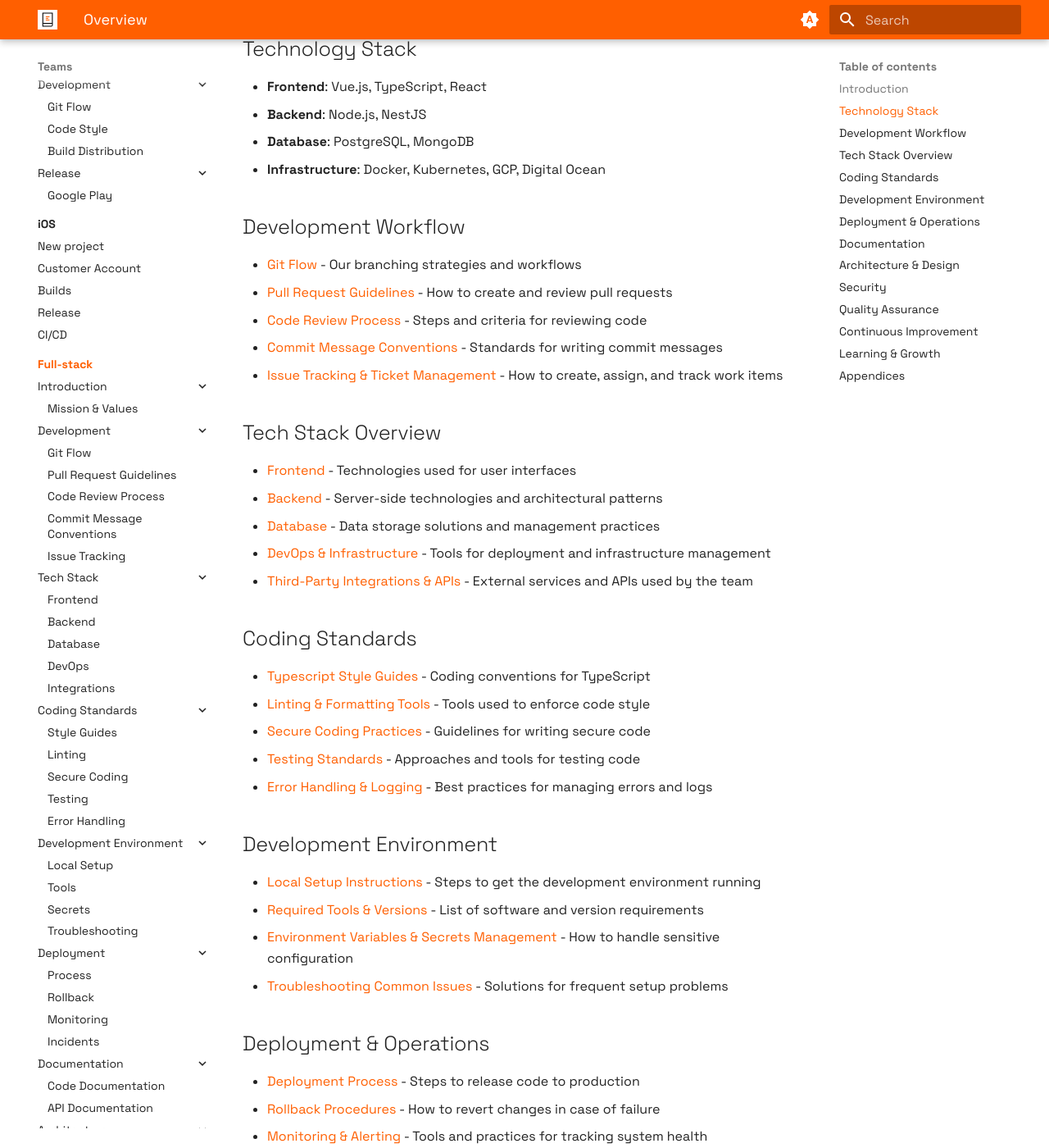
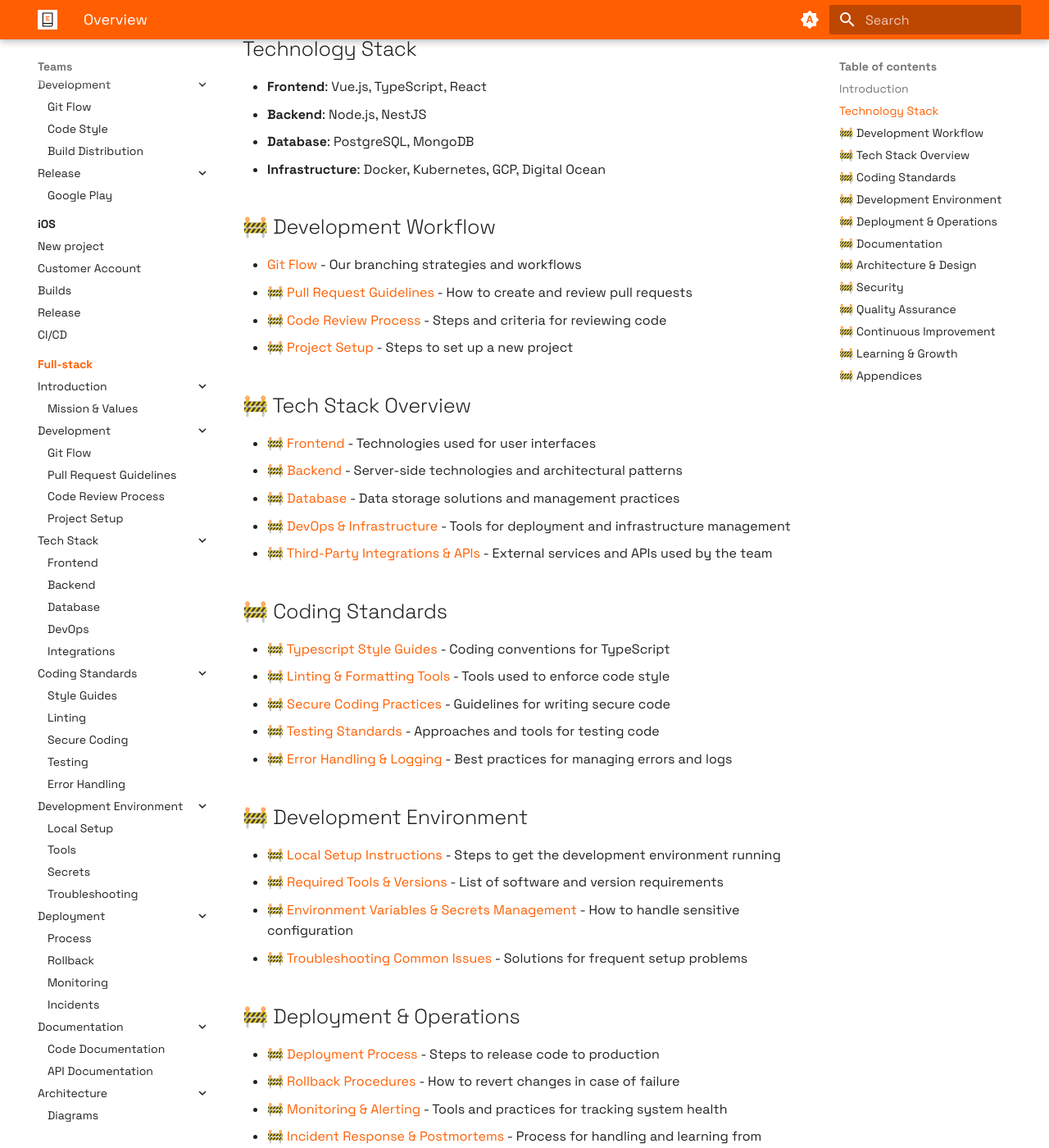
Before and after one commit to futuredapp/Engineering-Handbook, an MkDocs documentation site: the page built from docs/Teams/fullstack/index.md, in a window 1280 px wide and 1400 px high, scrolled down 419 px. Shown: the whole window at 82% size. Built offline with MkDocs 1.6.1 and Material for MkDocs 9.7.7, drawn with Linux system fonts in a browser that asks for light colours; some of the changed text lies outside the part shown.

```diff
--- a/docs/Teams/fullstack/index.md
+++ b/docs/Teams/fullstack/index.md
@@ -13,85 +13,82 @@ The Full-stack team is responsible for developing and maintaining our web applic
 - **Database**: PostgreSQL, MongoDB
 - **Infrastructure**: Docker, Kubernetes, GCP, Digital Ocean
 
-## Development Workflow
+## 🚧 Development Workflow
 
 - [Git Flow](development/00_git_flow.md) - Our branching strategies and workflows
-- [Pull Request Guidelines](development/10_pull_request_guidelines.md) - How to create and review pull requests
-- [Code Review Process](development/20_code_review_process.md) - Steps and criteria for reviewing code
-- [Commit Message Conventions](development/30_commit_message_conventions.md) - Standards for writing commit messages
-- [Issue Tracking & Ticket Management](development/40_issue_tracking.md) - How to create, assign, and track work items
+- 🚧 [Pull Request Guidelines](development/10_pull_request_guidelines.md) - How to create and review pull requests
+- 🚧 [Code Review Process](development/20_code_review_process.md) - Steps and criteria for reviewing code
+- 🚧 [Project Setup](development/30_project_setup.md) - Steps to set up a new project
 
-## Tech Stack Overview
+## 🚧 Tech Stack Overview
 
-- [Frontend](tech_stack/00_frontend.md) - Technologies used for user interfaces
-- [Backend](tech_stack/10_backend.md) - Server-side technologies and architectural patterns
-- [Database](tech_stack/20_database.md) - Data storage solutions and management practices
-- [DevOps & Infrastructure](tech_stack/30_devops.md) - Tools for deployment and infrastructure management
-- [Third-Party Integrations & APIs](tech_stack/40_integrations.md) - External services and APIs used by the team
+- 🚧 [Frontend](tech_stack/00_frontend.md) - Technologies used for user interfaces
+- 🚧 [Backend](tech_stack/10_backend.md) - Server-side technologies and architectural patterns
+- 🚧 [Database](tech_stack/20_database.md) - Data storage solutions and management practices
+- 🚧 [DevOps & Infrastructure](tech_stack/30_devops.md) - Tools for deployment and infrastructure management
+- 🚧 [Third-Party Integrations & APIs](tech_stack/40_integrations.md) - External services and APIs used by the team
 
-## Coding Standards
+## 🚧 Coding Standards
 
-- [Typescript Style Guides](coding_standards/00_style_guides.md) - Coding conventions for TypeScript
-- [Linting & Formatting Tools](coding_standards/10_linting.md) - Tools used to enforce code style
-- [Secure Coding Practices](coding_standards/20_secure_coding.md) - Guidelines for writing secure code
-- [Testing Standards](coding_standards/30_testing.md) - Approaches and tools for testing code
-- [Error Handling & Logging](coding_standards/40_error_handling.md) - Best practices for managing errors and logs
+- 🚧 [Typescript Style Guides](coding_standards/00_style_guides.md) - Coding conventions for TypeScript
+- 🚧 [Linting & Formatting Tools](coding_standards/10_linting.md) - Tools used to enforce code style
+- 🚧 [Secure Coding Practices](coding_standards/20_secure_coding.md) - Guidelines for writing secure code
+- 🚧 [Testing Standards](coding_standards/30_testing.md) - Approaches and tools for testing code
+- 🚧 [Error Handling & Logging](coding_standards/40_error_handling.md) - Best practices for managing errors and logs
 
-## Development Environment
+## 🚧 Development Environment
 
-- [Local Setup Instructions](dev_env/00_local_setup.md) - Steps to get the development environment running
-- [Required Tools & Versions](dev_env/10_tools.md) - List of software and version requirements
-- [Environment Variables & Secrets Management](dev_env/20_secrets.md) - How to handle sensitive configuration
-- [Troubleshooting Common Issues](dev_env/30_troubleshooting.md) - Solutions for frequent setup problems
+- 🚧 [Local Setup Instructions](dev_env/00_local_setup.md) - Steps to get the development environment running
+- 🚧 [Required Tools & Versions](dev_env/10_tools.md) - List of software and version requirements
+- 🚧 [Environment Variables & Secrets Management](dev_env/20_secrets.md) - How to handle sensitive configuration
+- 🚧 [Troubleshooting Common Issues](dev_env/30_troubleshooting.md) - Solutions for frequent setup problems
 
+## 🚧 Deployment & Operations
 
-## Deployment & Operations
+- 🚧 [Deployment Process](deployment/00_deployment.md) - Steps to release code to production
+- 🚧 [Rollback Procedures](deployment/10_rollback.md) - How to revert changes in case of failure
+- 🚧 [Monitoring & Alerting](deployment/20_monitoring.md) - Tools and practices for tracking system health
+- 🚧 [Incident Response & Postmortems](deployment/30_incidents.md) - Process for handling and learning from incidents
 
-- [Deployment Process](deployment/00_deployment.md) - Steps to release code to production
-- [Rollback Procedures](deployment/10_rollback.md) - How to revert changes in case of failure
-- [Monitoring & Alerting](deployment/20_monitoring.md) - Tools and practices for tracking system health
-- [Incident Response & Postmortems](deployment/30_incidents.md) - Process for handling and learning from incidents
+## 🚧 Documentation
 
-## Documentation
+- 🚧 [Code Documentation Standards](docs/00_code_docs.md) - Guidelines for commenting and documenting code
+- 🚧 [API Documentation](docs/10_api_docs.md) - Standards for documenting APIs
 
-- [Code Documentation Standards](docs/00_code_docs.md) - Guidelines for commenting and documenting code
-- [API Documentation](docs/10_api_docs.md) - Standards for documenting APIs
+## 🚧 Architecture & Design
 
-## Architecture & Design
+- 🚧 [System Architecture Diagrams](architecture/00_diagrams.md) - Visual overviews of the system’s structure
+- 🚧 [Key Design Decisions & Rationale](architecture/10_decisions.md) - Explanation of major technical choices
+- 🚧 [Design Patterns Used](architecture/20_patterns.md) - Common patterns implemented in the codebase
+- 🚧 [Scalability & Performance Considerations](architecture/30_scalability.md) - Strategies for handling growth and performance
 
-- [System Architecture Diagrams](architecture/00_diagrams.md) - Visual overviews of the system’s structure
-- [Key Design Decisions & Rationale](architecture/10_decisions.md) - Explanation of major technical choices
-- [Design Patterns Used](architecture/20_patterns.md) - Common patterns implemented in the codebase
-- [Scalability & Performance Considerations](architecture/30_scalability.md) - Strategies for handling growth and performance
+## 🚧 Security
 
+- 🚧 [Authentication & Authorization](security/00_auth.md) - How users and services are authenticated and authorized
+- 🚧 [Data Privacy & Compliance](security/10_privacy.md) - Policies for protecting user data and meeting regulations
+- 🚧 [Secure Dependencies Management](security/20_dependencies.md) - Practices for keeping third-party code safe
+- 🚧 [Vulnerability Management](security/30_vulnerabilities.md) - Process for identifying and addressing security issues
 
-## Security
+## 🚧 Quality Assurance
 
-- [Authentication & Authorization](security/00_auth.md) - How users and services are authenticated and authorized
-- [Data Privacy & Compliance](security/10_privacy.md) - Policies for protecting user data and meeting regulations
-- [Secure Dependencies Management](security/20_dependencies.md) - Practices for keeping third-party code safe
-- [Vulnerability Management](security/30_vulnerabilities.md) - Process for identifying and addressing security issues
+- 🚧 [Testing Strategy & Coverage Goals](qa/00_testing_strategy.md) - Plan and targets for testing code
+- 🚧 [Manual vs. Automated Testing](qa/10_testing.md) - When and how to use each testing approach
+- 🚧 [QA Checklist Before Release](qa/20_checklist.md) - Steps to verify quality before deployment
 
-## Quality Assurance
+## 🚧 Continuous Improvement
 
-- [Testing Strategy & Coverage Goals](qa/00_testing_strategy.md) - Plan and targets for testing code
-- [Manual vs. Automated Testing](qa/10_testing.md) - When and how to use each testing approach
-- [QA Checklist Before Release](qa/20_checklist.md) - Steps to verify quality before deployment
+- 🚧 [Retrospectives & Feedback Loops](improvement/00_retrospectives.md) - Regular reviews to improve processes
+- 🚧 [Technical Debt Management](improvement/10_technical_debt.md) - How to track and address technical debt
+- 🚧 [Experimentation & Prototyping Guidelines](improvement/20_experimentation.md) - Rules for trying out new ideas safely
 
-## Continuous Improvement
+## 🚧 Learning & Growth
 
-- [Retrospectives & Feedback Loops](improvement/00_retrospectives.md) - Regular reviews to improve processes
-- [Technical Debt Management](improvement/10_technical_debt.md) - How to track and address technical debt
-- [Experimentation & Prototyping Guidelines](improvement/20_experimentation.md) - Rules for trying out new ideas safely
+- 🚧 [Recommended Reading & Courses](learning/00_reading.md) - Resources for skill development
+- 🚧 [Internal Tech Talks & Knowledge Sharing](learning/10_tech_talks.md) - Opportunities for team learning
 
-## Learning & Growth
+## 🚧 Appendices
 
-- [Recommended Reading & Courses](learning/00_reading.md) - Resources for skill development
-- [Internal Tech Talks & Knowledge Sharing](learning/10_tech_talks.md) - Opportunities for team learning
-
-## Appendices
-
-- [Glossary of Terms](appendices/00_glossary.md) - Definitions of technical terms and acronyms
-- [Useful Scripts & Tools](appendices/10_scripts.md) - Handy scripts and utilities for daily work
-- [FAQ](appendices/20_faq.md) - Answers to frequently asked questions
-- [Templates](appendices/30_templates.md) - Reusable templates for common documents
+- 🚧 [Glossary of Terms](appendices/00_glossary.md) - Definitions of technical terms and acronyms
+- 🚧 [Useful Scripts & Tools](appendices/10_scripts.md) - Handy scripts and utilities for daily work
+- 🚧 [FAQ](appendices/20_faq.md) - Answers to frequently asked questions
+- 🚧 [Templates](appendices/30_templates.md) - Reusable templates for common documents
--- a/mkdocs.yml
+++ b/mkdocs.yml
@@ -82,8 +82,7 @@ nav:
               - Git Flow: Teams/fullstack/development/00_git_flow.md
               - Pull Request Guidelines: Teams/fullstack/development/10_pull_request_guidelines.md
               - Code Review Process: Teams/fullstack/development/20_code_review_process.md
-              - Commit Message Conventions: Teams/fullstack/development/30_commit_message_conventions.md
-              - Issue Tracking: Teams/fullstack/development/40_issue_tracking.md
+              - Project Setup: Teams/fullstack/development/30_project_setup.md
           - Tech Stack:
               - Frontend: Teams/fullstack/tech_stack/00_frontend.md
               - Backend: Teams/fullstack/tech_stack/10_backend.md
```
Also changed, not shown: docs/Teams/fullstack/development/00_git_flow.md (+66 -1 lines), docs/Teams/fullstack/development/30_project_setup.md (renamed from docs/Teams/fullstack/development/40_issue_tracking.md).
